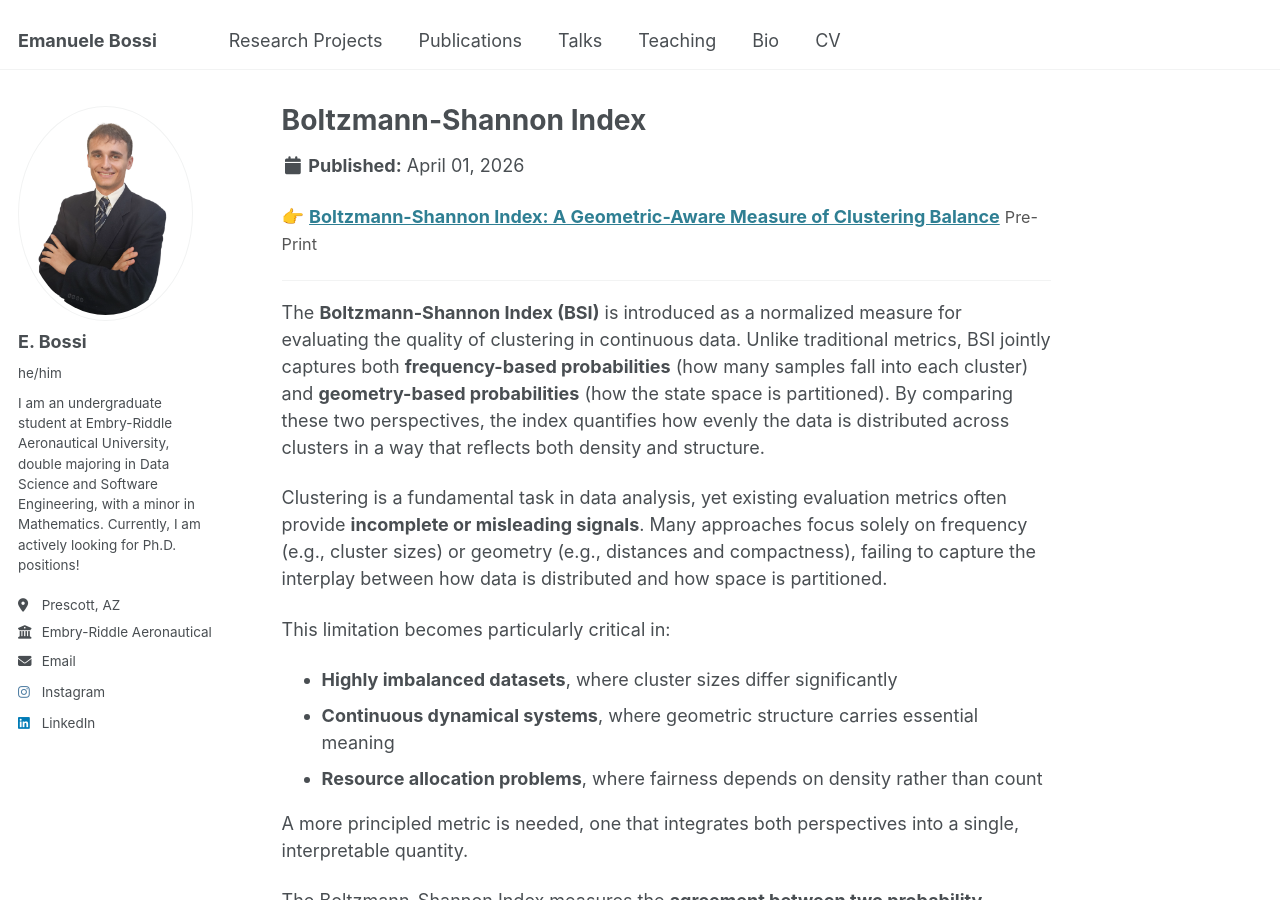
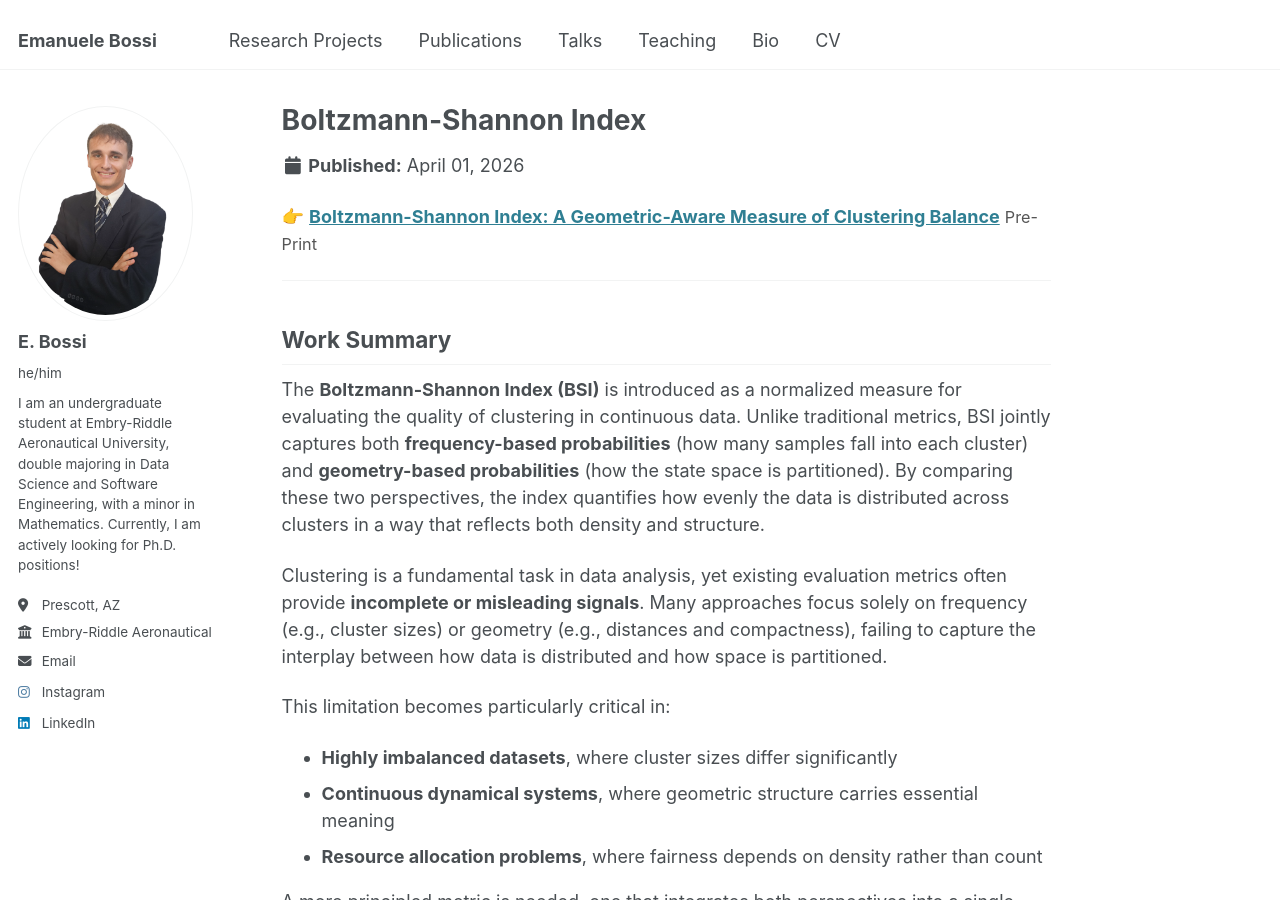
Before and after one commit to bossiemanuele/bossiemanuele.github.io, a Jekyll site: the page built from _portfolio/01_BSIE.md, in a window 1280 px wide and 900 px high. Built offline with Jekyll 4.4.1, drawn with Linux system fonts in a browser that asks for light colours.

Commit message:
Update 01_BSIE.md

```diff
--- a/_portfolio/01_BSIE.md
+++ b/_portfolio/01_BSIE.md
@@ -9,6 +9,7 @@ collection: portfolio
 
 ---
 
+## Work Summary
 The **Boltzmann-Shannon Index (BSI)** is introduced as a normalized measure for evaluating the quality of clustering in continuous data. Unlike traditional metrics, BSI jointly captures both **frequency-based probabilities** (how many samples fall into each cluster) and **geometry-based probabilities** (how the state space is partitioned). By comparing these two perspectives, the index quantifies how evenly the data is distributed across clusters in a way that reflects both density and structure.
 
 Clustering is a fundamental task in data analysis, yet existing evaluation metrics often provide **incomplete or misleading signals**. Many approaches focus solely on frequency (e.g., cluster sizes) or geometry (e.g., distances and compactness), failing to capture the interplay between how data is distributed and how space is partitioned.
```
Also changed, not shown: other parts of _portfolio/01_BSIE.md (+1 -0 lines).
